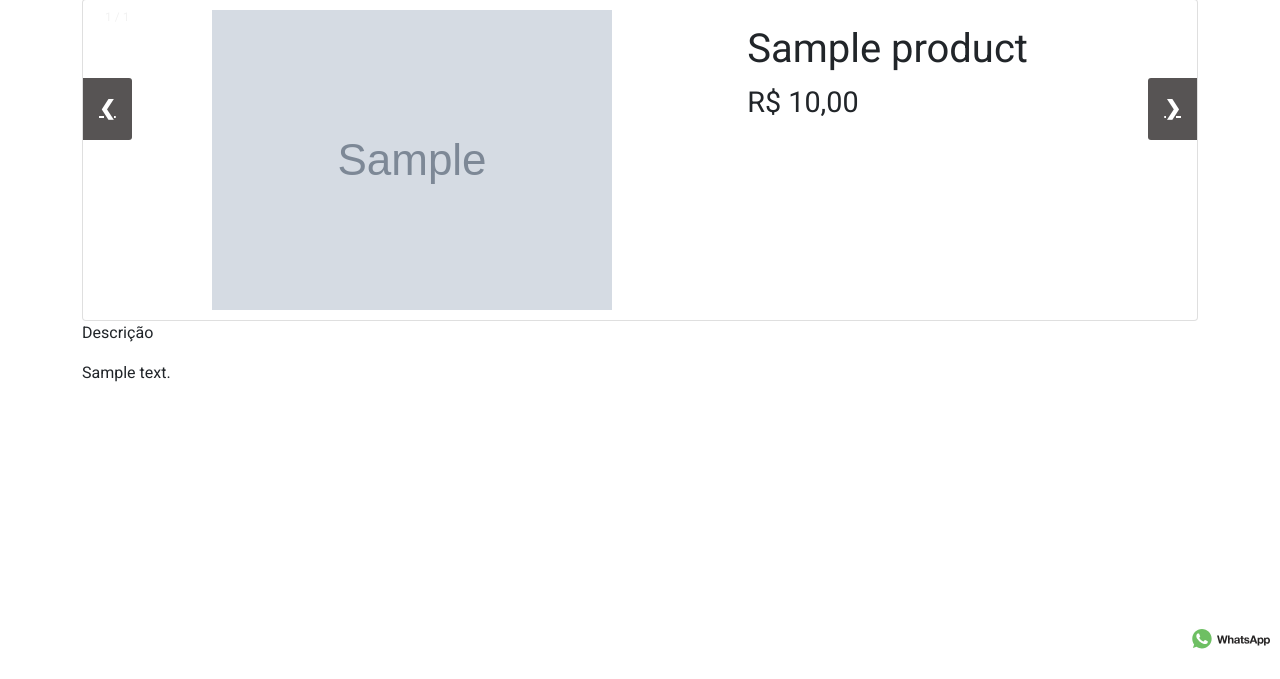
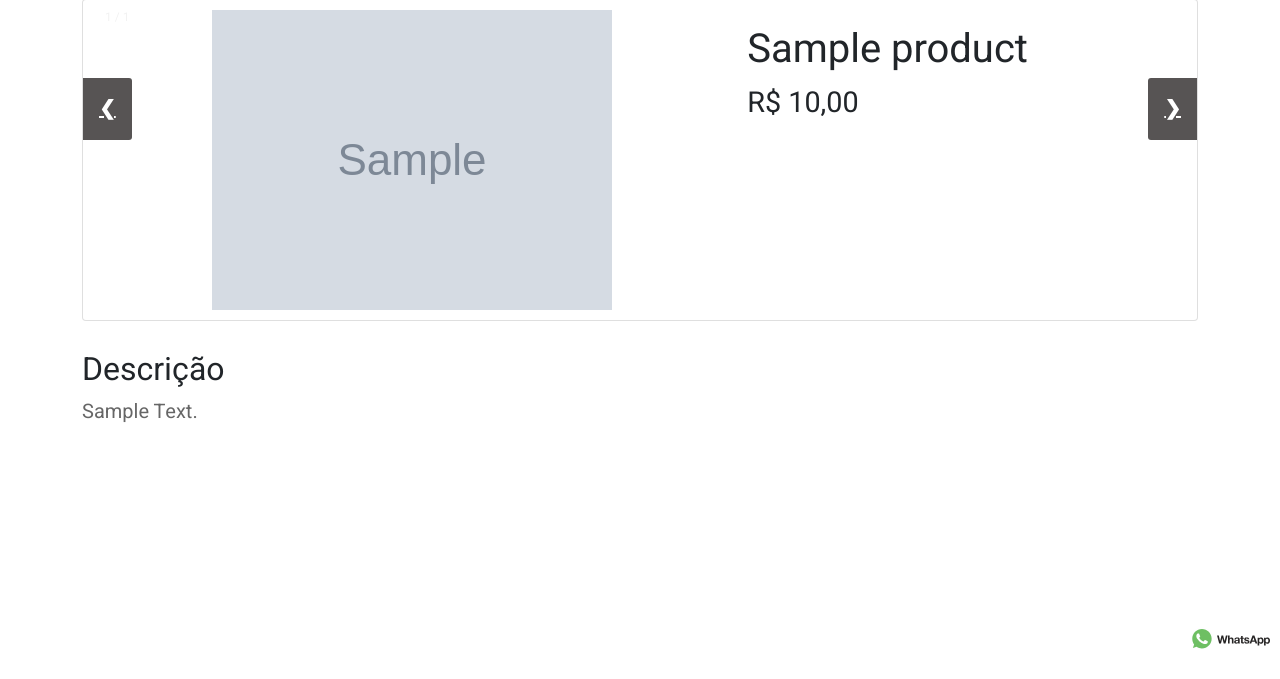
Before and after one commit to The-vinicius/store, a Django app: a page that uses core/templates/products/product_detail.html in a window 1280 px wide. Shown: the part 121-800 px from the top of the page. Run offline with Django 4.2, Linux system fonts and the light colour scheme; tables that the repository leaves empty hold one stand-in row (values such as "Sample post"); grey boxes marked "Sample" are stand-in pictures; parts of the project's set-up code (start-up, migrations or seed data) failed here and were passed over.

Commit message:
ajust description

```diff
--- a/core/static/products/css/detail.css
+++ b/core/static/products/css/detail.css
@@ -23,3 +23,12 @@ img {
 	bottom: 0px;
 	right: 0px;
 }
+
+.description {
+	color: #666;
+	font-size: 20px;
+}
+
+.des {
+	margin-top: 30px;
+}
--- a/core/templates/products/product_detail.html
+++ b/core/templates/products/product_detail.html
@@ -21,8 +21,8 @@
 		</div>
 		</div>
 	</div>
-	<p>Descrição</p>
-	<p>{{ object.description }}</p>
+	<h2 class="des">Descrição</h2>
+	<p class="description">{{ object.description | title }}</p>
 	<a href="https://api.whatsapp.com/send?phone=557996093194&text={{ object.name }}" target="_blank">
 		<img class="whatsapp" src={% static 'img/whatsapp-logo-svgrepo-com.svg' %}>
 	</a>
```
